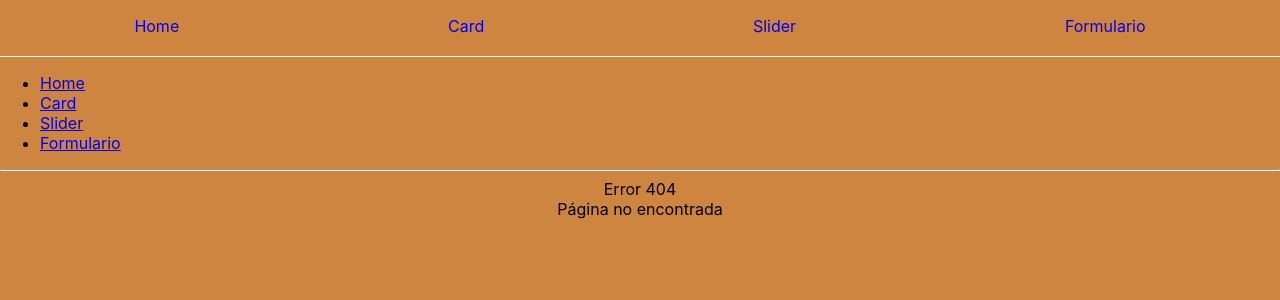
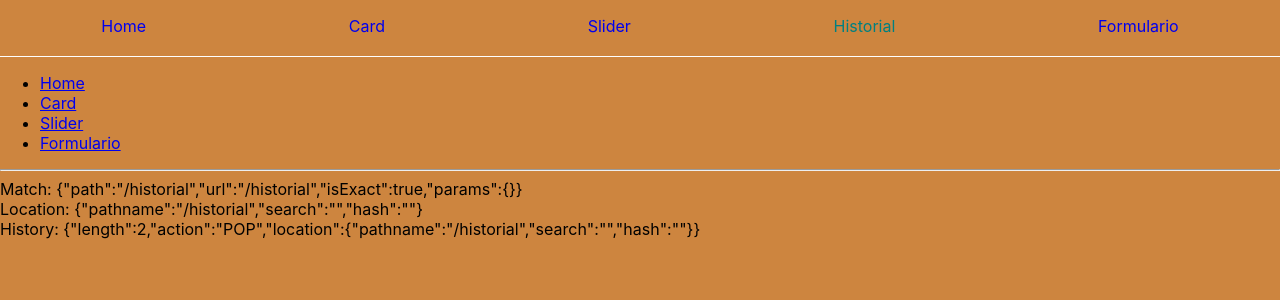
Before and after one commit to vmeli/react, a React (Create React App) app: page /historial in a window 1280 px wide. Before the commit this address had no page. Shown: the top 300 px of the page. Built offline with nearby package versions, Linux system fonts and the light colour scheme.

Commit message:
props-react-router

```diff
--- a/src/App.js
+++ b/src/App.js
@@ -6,6 +6,7 @@ import GridCurso from './GridCurso';
 import GridSlider from './GridSlider';
 import Formulario from './Formulario';
 import Card from './Card';
+import Historial from './Historial';
 import './styles/app.scss';
 import { BrowserRouter as Router, Route, Switch, Link} from 'react-router-dom'
 
@@ -36,6 +37,8 @@ const App = () => (
       <Route path="/card/:slug" component={ Card }/>
       <Route path="/card" component={ GridCurso }/>
       <Route path="/slider" component={ GridSlider }/>
+      <Route path="/historial/:valor" component={ Historial }/>
+      <Route path="/historial" component={ Historial }/>
       <Route path="/formulario" component={ () => <Formulario name="Sandor"/> }/>
       < Route exact component = {
         () => (
--- /dev/null
+++ b/src/Historial.jsx
@@ -0,0 +1,11 @@
+import React from "react";
+
+const Historial = ({ match, location, history }) => {
+    return <>
+        <div>Match: { JSON.stringify(match) }</div>
+        <div>Location: { JSON.stringify(location) }</div>
+        <div>History: { JSON.stringify(history) }</div>
+    </>
+}
+
+export default Historial;
--- a/src/MainMenu.jsx
+++ b/src/MainMenu.jsx
@@ -15,6 +15,9 @@ const MainMenu = () => (
                 <NavLink to="/slider" activeClassName="is-active">Slider</NavLink>
             </li>
             <li>
+                <NavLink to="/historial" activeClassName="is-active">Historial</NavLink>
+            </li>
+            <li>
                 <NavLink to="/formulario" activeClassName="is-active">Formulario</NavLink>
             </li>
         </ul>
```
